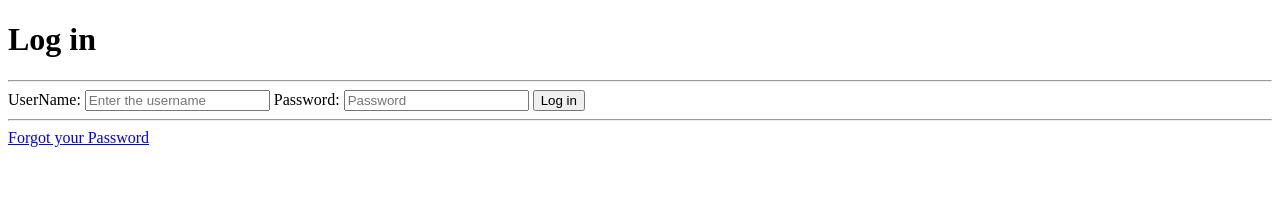
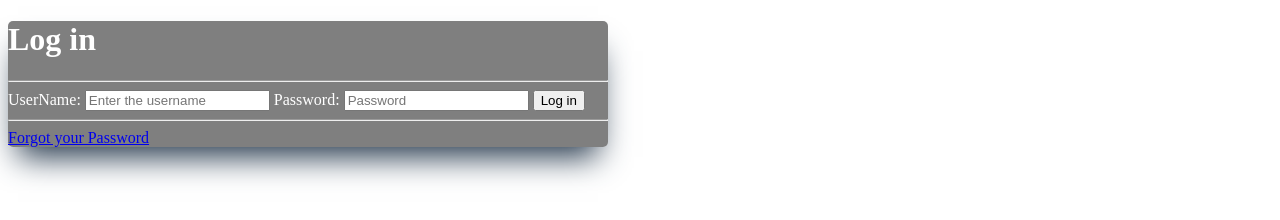
Before and after one commit to VarunK2801/gittutorial, a plain HTML site: page wholePage/reg.html in a window 1280 px wide. Drawn offline with nearby package versions, Linux system fonts and the light colour scheme.

Commit message:
no change

```diff
--- a/wholePage/reg.html
+++ b/wholePage/reg.html
@@ -5,9 +5,25 @@
     <meta http-equiv="X-UA-Compatible" content="IE=edge" />
     <meta name="viewport" content="width=device-width, initial-scale=1.0" />
     <title>Whole Page</title>
+    <style>
+      #outer {
+        /* display: "flex";
+        justify-content : "center";
+        align-items: "center";
+        gap: "20px"; */
+        align-items:center;
+        max-width: 600px;
+        margin: 50px auto
+        padding: 20px;
+        background-color: rgba(0,0,0,.5);
+        color: #fff;
+        border-radius: 5px;
+        box-shadow: rgb(38, 57, 77) 0px 20px 30px -10px;
+      }
+    </style>
   </head>
   <body>
-    <div id="wrap">
+    <div id="outer">
       <header id="main-header">
         <h1 id="main-title">Log in</h1>
         <hr />
@@ -24,5 +40,6 @@
         <a href="forgotp.html">Forgot your Password</a>
       </form>
     </div>
+    <script src="https://cdnjs.cloudflare.com/ajax/libs/axios/1.4.0/axios.min.js"></script>
   </body>
 </html>
```
